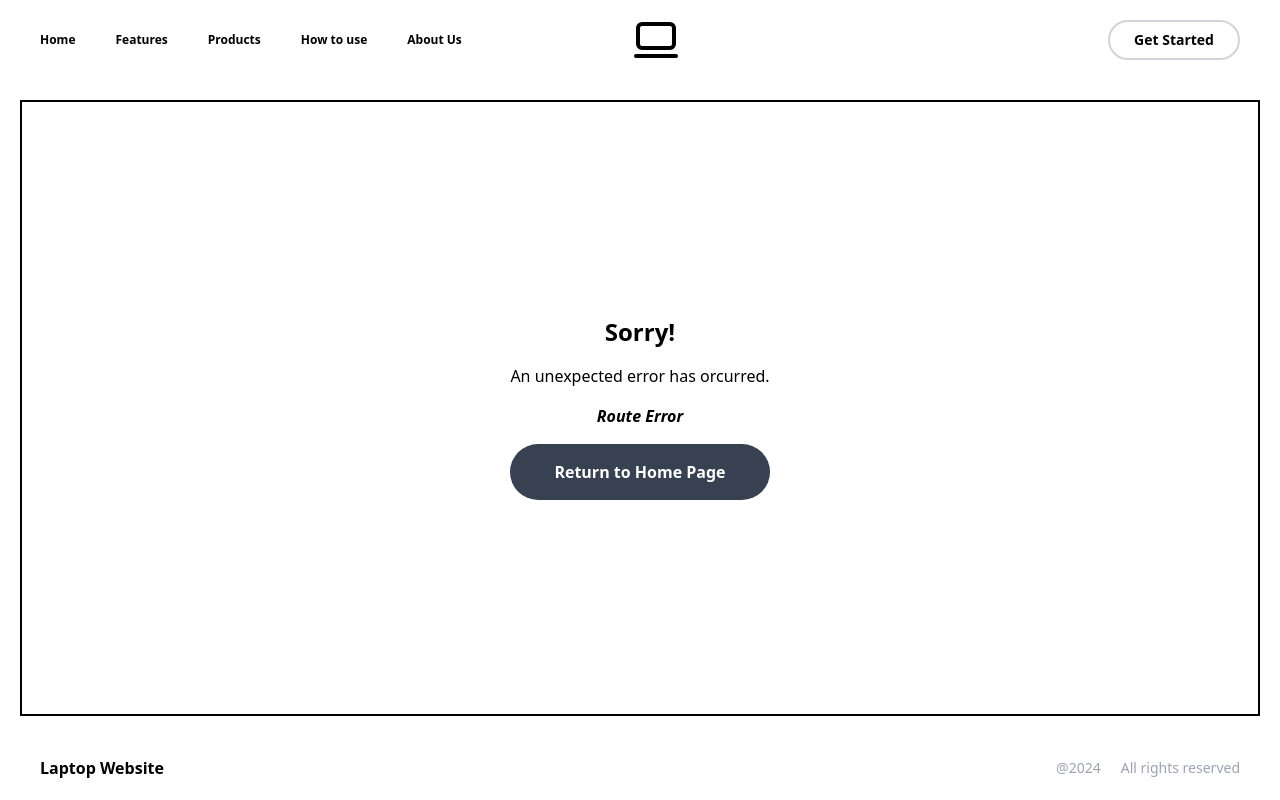
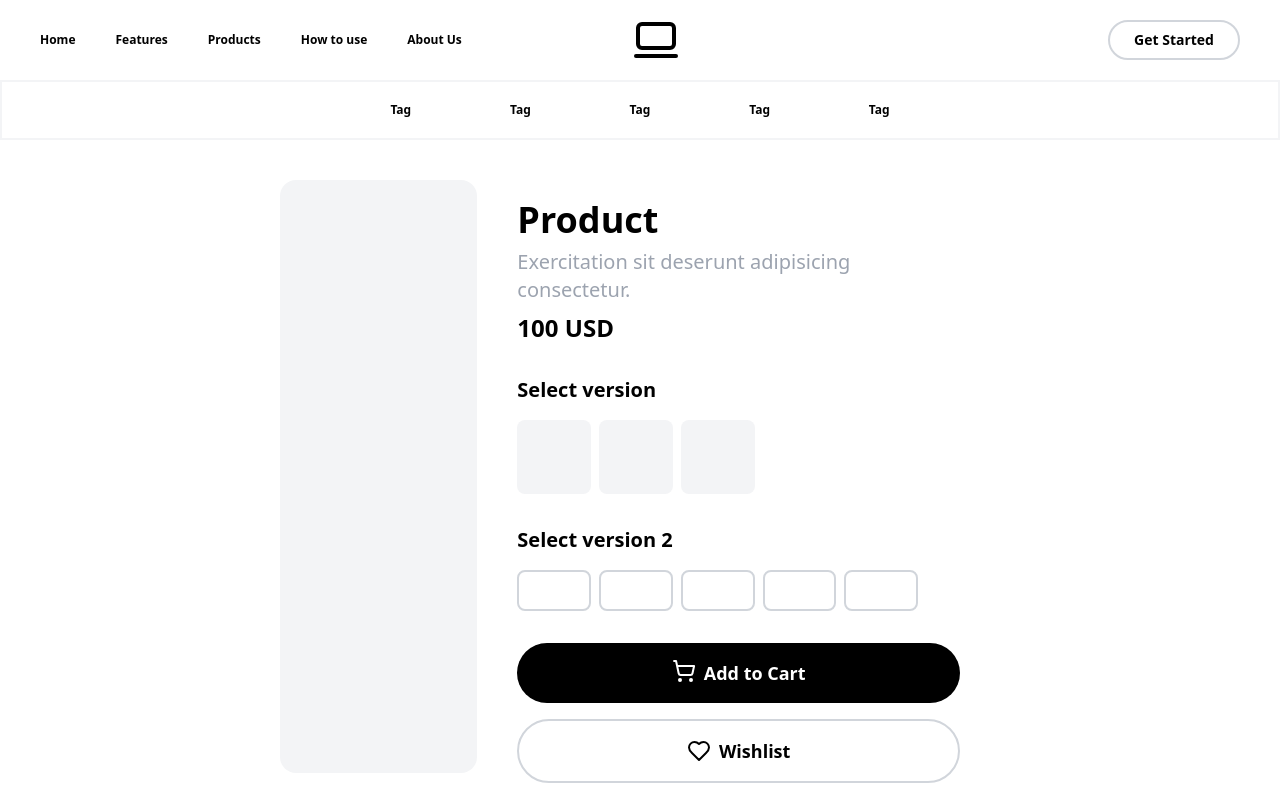
Before and after one commit to Twiztss/Laptop-Website, a React (Vite) app: page /product/1 in a window 1280 px wide. Shown: the top 800 px of the page. Built offline with nearby package versions, Linux system fonts and the light colour scheme.

Commit message:
Add individual product page.
Add route to individual product from product page.

```diff
--- /dev/null
+++ b/src/routes/product-detail.tsx
@@ -0,0 +1,74 @@
+import { Heart, ShoppingCart } from "lucide-react";
+import Footer from "../components/Footer";
+import Header from "../components/Header";
+
+
+export default function ProductDetail() {
+
+  const Version = () => {
+    return (
+      <div className="flex items-center justify-center w-1/6 aspect-square bg-gray-100 rounded-lg cursor-pointer"></div>
+    )
+  }
+
+  const Version_2 = () => {
+    return (
+      <div className="flex items-center justify-center w-1/6 aspect-video border-gray-300 border-2 rounded-lg cursor-pointer"></div>
+    )
+  }
+
+  return (
+    <body className="flex flex-col w-full h-screen justify-between">
+        <Header />
+        <nav className="flex border-2 border-gray-100 w-full px-10 py-5 items-center justify-center">
+          <div className="flex w-1/2 justify-around">
+            <p className="text-xs font-bold">Tag</p>
+            <p className="text-xs font-bold">Tag</p>
+            <p className="text-xs font-bold">Tag</p>
+            <p className="text-xs font-bold">Tag</p>
+            <p className="text-xs font-bold">Tag</p>
+          </div>
+        </nav>
+          <main className="flex flex-col mx-10 h-full max-w-full items-center">
+            <div className="flex p-10 w-2/3 h-full">
+              <div className="w-1/2 h-5/6 bg-gray-100 rounded-2xl"></div>
+              <article className="flex flex-col px-10 py-5 gap-8">
+                <h1 className="text-4xl font-bold">Product</h1>
+                <p className="text-xl text-gray-400 font-normal -mt-6">Exercitation sit deserunt adipisicing consectetur.</p>
+                <p className="text-2xl font-semibold -mt-6">100 USD</p>
+                <div className="flex flex-col gap-4">
+                  <h2 className="text-xl font-semibold">Select version</h2>
+                  <div className="flex gap-2">
+                    <Version />
+                    <Version />
+                    <Version />
+                  </div>
+                </div>
+                <div className="flex flex-col gap-4">
+                  <h2 className="text-xl font-semibold">Select version 2</h2>
+                  <div className="flex gap-2">
+                    <Version_2 />
+                    <Version_2 />
+                    <Version_2 />
+                    <Version_2 />
+                    <Version_2 />
+                  </div>
+                </div>
+                <div className="flex flex-col gap-4">
+                  <button className="font-bold text-lg flex gap-2 justify-center bg-black px-8 py-4 text-white rounded-full">
+                    <ShoppingCart width={24} height={24} color="white"/>
+                    <p>Add to Cart</p>
+                  </button>
+                  <button className="flex font-bold text-lg border-gray-300 border-2 rounded-full px-8 py-4 gap-2 items-center justify-center">
+                    <Heart width={24} height={24} />
+                    <p>Wishlist</p>
+                  </button>
+                </div>
+                <p className="text-lg text-gray-500">Aliqua mollit non consequat consequat voluptate culpa dolor excepteur laboris dolore occaecat.</p>
+              </article>
+            </div>
+          </main>
+        <Footer />
+    </body>
+  )
+}
--- a/src/routes/products.tsx
+++ b/src/routes/products.tsx
@@ -3,6 +3,7 @@ import Footer from "../components/Footer";
 import Header from "../components/Header";
 import { FilterIcon, Plus, XIcon } from "lucide-react"
 import Sidebar from "../components/Sidebar";
+import { Link } from "react-router-dom";
 
 type tagData = {
   id : number,
@@ -91,7 +92,9 @@ export default function Products() {
       <div className="flex flex-col w-1/5 gap-4 rounded-lg shadow-md justify-between aspect-square">
         <div className="self-center w-full h-2/3 bg-gray-100 rounded-t-lg"></div>
         <div className="flex-col px-6 py-4 g-6">
-          <h1 className="font-bold text-xl tracking-wider">{prod.name}</h1>
+          <h1 className="font-bold text-xl tracking-wider cursor-pointer">
+            <Link to={`/product/${prod.id + 1}`}>{prod.name}</Link>
+          </h1>
           <p className="text-gray-400 text-sm font-medium mb-2">{prod.description.length >= 20 ? prod.description.slice(0,20) + ". . ." : prod.description}</p>
           <big className="text-xl text-slate-500 font-semibold">{prod.price} USD</big>
         </div>
@@ -151,7 +154,7 @@ export default function Products() {
       </nav>
       <main className="flex w-full h-full">
         <Sidebar />
-        <section className="flex flex-col gap-6 m-10 w-4/5 overflow-scroll">
+        <section className="flex flex-col gap-6 m-10 w-4/5 overflow-y-scroll">
           <nav className="flex justify-between">
             <h1 className="text-3xl font-bold">Products</h1>
             <div className="flex gap-2 cursor-pointer" onClick={() => setIsFilter(!isFilter)}>
```
Also changed, not shown: src/main.tsx (+10 -5 lines).
